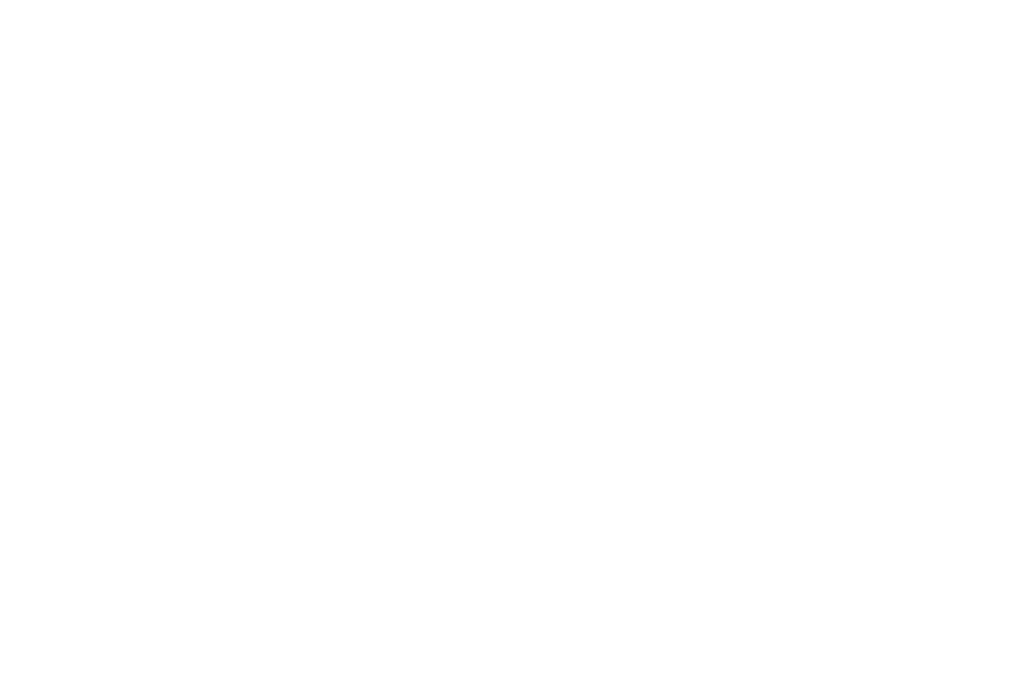
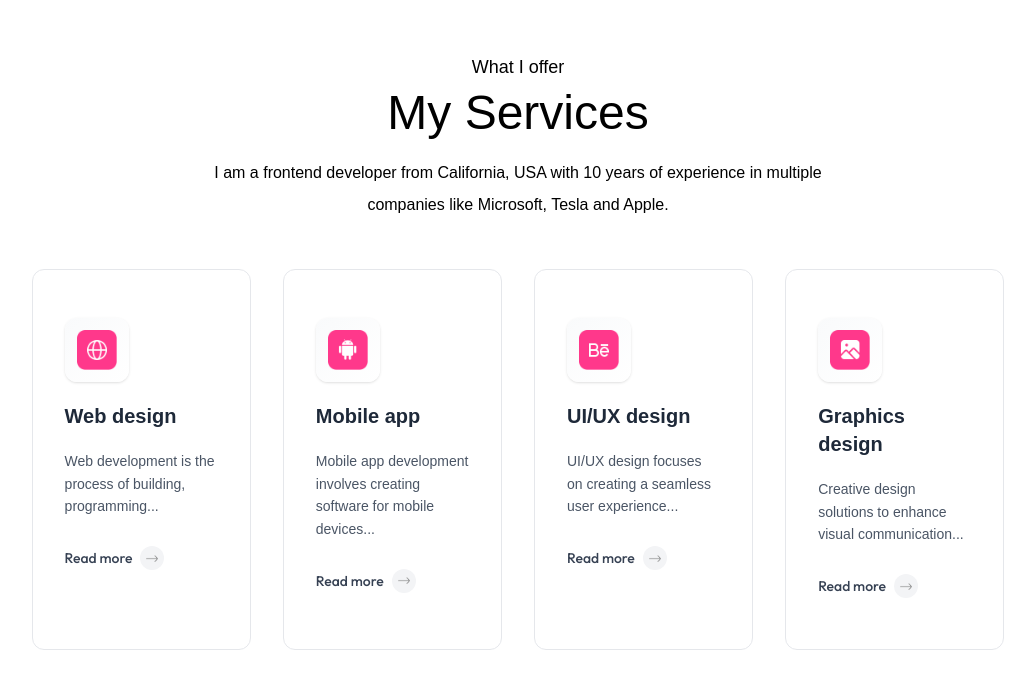
Before and after one commit to Dimuthu02/Portfolio-NEXT, a Next.js app in the folder portfolio/: page / in a window 1280 px wide. Shown: the part 1596-2285 px from the top of the page, without its empty margins (122-1157 px from the left). Before the commit the page ends 1609 px from the top, so only its background shows below. Built offline with nearby package versions, Linux system fonts and the light colour scheme; a web font is replaced by a local one.

Commit message:
Add Services component; integrate into page layout and display service offerings

```diff
--- a/portfolio/app/page.js
+++ b/portfolio/app/page.js
@@ -2,6 +2,7 @@
 import About from '@/components/About'
 import Header from '@/components/Header'
 import Navbar from '@/components/Navbar'
+import Services from '@/components/Services'
 import React from 'react'
 
 const page = () => {
@@ -10,6 +11,7 @@
       <Navbar/>
       <Header/>
       <About/>
+      <Services/>
     </>
   )
 }
--- /dev/null
+++ b/portfolio/components/Services.jsx
@@ -0,0 +1,87 @@
+import { assets, serviceData } from '@/assets/assets';
+import Image from 'next/image';
+import React from 'react'
+
+const Services = () => {
+  return (
+    <div id="services" className="w-full px-[12%] py-10 scroll-mt-20">
+      <h4 className="text-center mb-2 text-lg ovoFont">What I offer</h4>
+      <h2 className="text-center text-5xl ovoFont">My Services</h2>
+      <p className="text-center max-w-2xl mx-auto mt-5 mb-12 ovoFont">
+        I am a frontend developer from California, USA with 10 years of
+        experience in multiple companies like Microsoft, Tesla and Apple.
+      </p>
+
+      <div className="grid grid-cols-1 md:grid-cols-2 lg:grid-cols-4 gap-8 my-12">
+        {serviceData.map(({ icon, title, description, link }, index) => (
+          <div
+            key={index}
+            className="group relative border border-gray-200 rounded-xl px-8 py-12
+            cursor-pointer transition-all duration-500 hover:duration-300
+            bg-white hover:bg-gradient-to-br hover:from-white hover:to-gray-50
+            hover:shadow-2xl hover:shadow-gray-200/50 hover:-translate-y-2
+            hover:border-transparent hover:scale-[1.02] overflow-hidden"
+          >
+            {/* Subtle background effect on hover */}
+            <div
+              className="absolute inset-0 bg-gradient-to-br from-blue-50/0 via-transparent to-purple-50/0
+            group-hover:from-blue-50/30 group-hover:to-purple-50/20 transition-all duration-500"
+            />
+
+            {/* Icon with hover animation */}
+            <div className="relative z-10">
+              <div
+                className="inline-flex items-center justify-center p-3 rounded-xl
+                bg-gradient-to-br from-gray-50 to-white group-hover:from-blue-50
+                group-hover:to-white shadow-sm group-hover:shadow-md transition-all duration-300"
+              >
+                <Image
+                  src={icon}
+                  alt={title}
+                  className="w-10 h-10 transition-transform duration-300 group-hover:scale-110"
+                />
+              </div>
+
+              <h3 className="text-xl font-semibold my-5 text-gray-800 group-hover:text-gray-900 transition-colors duration-300 ovoFont">
+                {title}
+              </h3>
+
+              <p className="text-sm text-gray-600 leading-relaxed group-hover:text-gray-700 transition-colors duration-300 ovoFont">
+                {description}
+              </p>
+
+              {/* Animated "Read more" link */}
+              <a
+                href={link}
+                className="inline-flex items-center gap-2 text-sm mt-7 font-medium
+                    text-gray-700 group-hover:text-blue-600 transition-all duration-300
+                    group-hover:gap-3"
+              >
+                Read more
+                <span
+                  className="inline-flex items-center justify-center w-6 h-6
+                    rounded-full bg-gray-100 group-hover:bg-blue-100 transition-all duration-300"
+                >
+                  <Image
+                    alt="Right arrow"
+                    src={assets.right_arrow}
+                    className="w-3 transition-transform duration-300 group-hover:translate-x-1"
+                  />
+                </span>
+              </a>
+            </div>
+
+            {/* Bottom border effect */}
+            <div
+              className="absolute bottom-0 left-1/2 -translate-x-1/2 w-0 h-1
+            bg-gradient-to-r from-blue-500 to-purple-500 rounded-t-full
+            group-hover:w-3/4 transition-all duration-500"
+            />
+          </div>
+        ))}
+      </div>
+    </div>
+  );
+}
+
+export default Services
```
